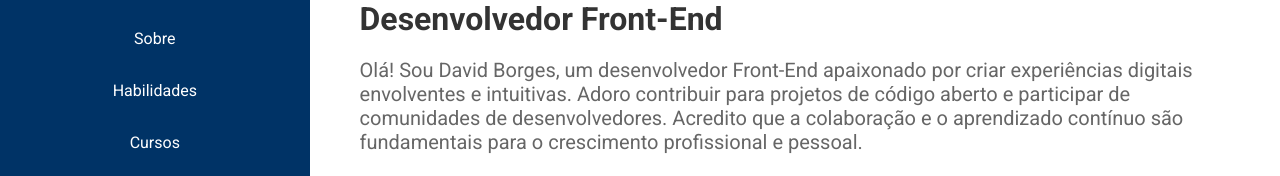
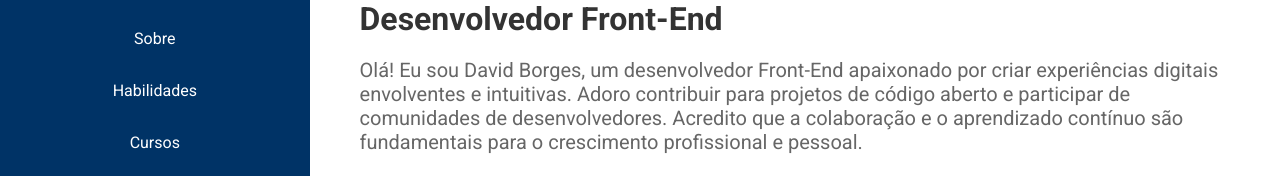
Before and after one commit to pdavidborges/curriculo2024, a plain HTML site: page index.html in a window 1280 px wide. Shown: the part 293-469 px from the top of the page. Drawn offline with Linux system fonts and the light colour scheme.

Commit message:
Alteração de texto

```diff
--- a/index.html
+++ b/index.html
@@ -43,7 +43,7 @@
         <div class="content">
             <h1>David Borges</h1>
             <h2>Desenvolvedor Front-End</h2>
-            <p>Olá! Sou David Borges, um desenvolvedor Front-End apaixonado por criar experiências digitais envolventes e intuitivas. Adoro contribuir para projetos de código aberto e participar de comunidades de desenvolvedores. Acredito que a colaboração e o aprendizado contínuo são fundamentais para o crescimento profissional e pessoal.</p>
+            <p>Olá! Eu sou David Borges, um desenvolvedor Front-End apaixonado por criar experiências digitais envolventes e intuitivas. Adoro contribuir para projetos de código aberto e participar de comunidades de desenvolvedores. Acredito que a colaboração e o aprendizado contínuo são fundamentais para o crescimento profissional e pessoal.</p>
             <p>Estou sempre em busca de novos desafios e oportunidades para expandir meus conhecimentos e contribuir para projetos inovadores. Acredito que a colaboração e a comunicação são fundamentais para o sucesso de qualquer projeto, e estou animado para fazer parte de equipes dinâmicas que compartilham essa visão.</p>
         </div>
 
```
